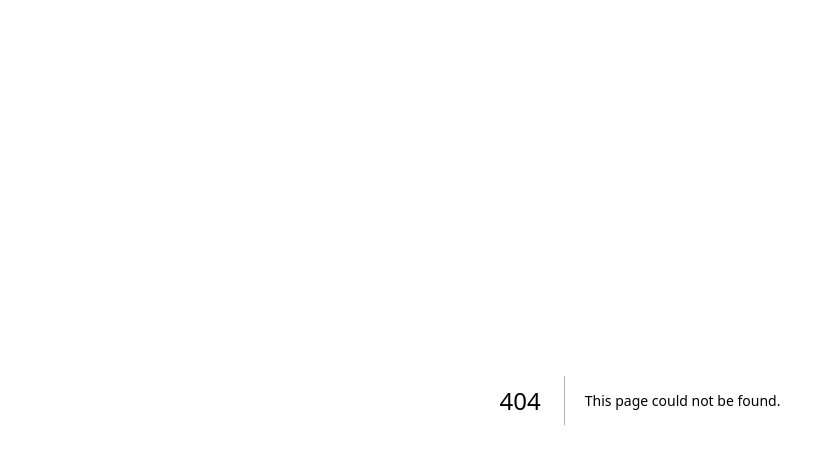
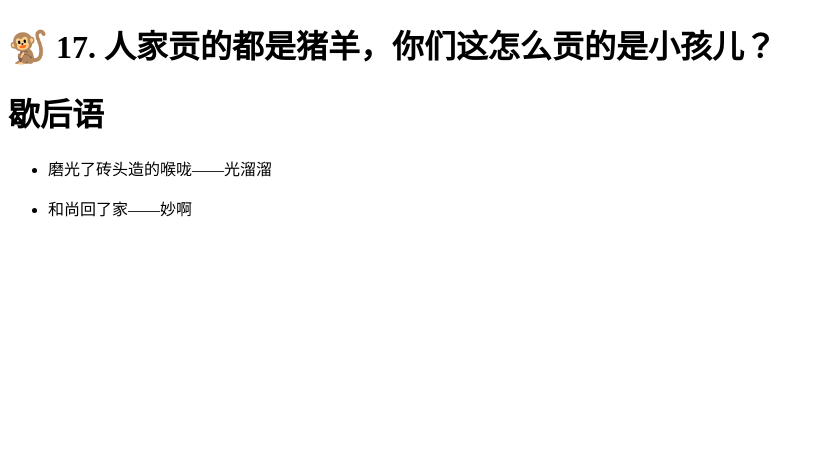
Before and after one commit to eddiehe99/bannatienet, a Next.js app: page /journey-to-the-west/17 in a window 1280 px wide. Before the commit this address had no page. Shown: the top 464 px of the page, without its empty margins (0-835 px from the left). Built offline with nearby package versions, Linux system fonts and the light colour scheme.

Commit message:
feat: add journey-to-the-west 17

```diff
--- /dev/null
+++ b/src/pages/journey-to-the-west/17.mdx
@@ -0,0 +1,7 @@
+# 🐒 17. 人家贡的都是猪羊，你们这怎么贡的是小孩儿？
+
+# 歇后语
+
+- 磨光了砖头造的喉咙——光溜溜
+
+- 和尚回了家——妙啊
--- a/src/pages/journey-to-the-west/_meta.js
+++ b/src/pages/journey-to-the-west/_meta.js
@@ -1,6 +1,7 @@
 /* eslint-disable prettier/prettier */
 /* eslint-disable import/no-anonymous-default-export */
 export default {
+    '17': '',
     '16': '',
     '15': '',
     '14': '',
```
